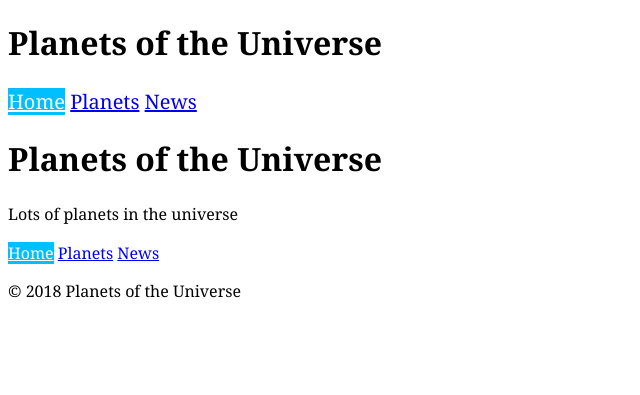
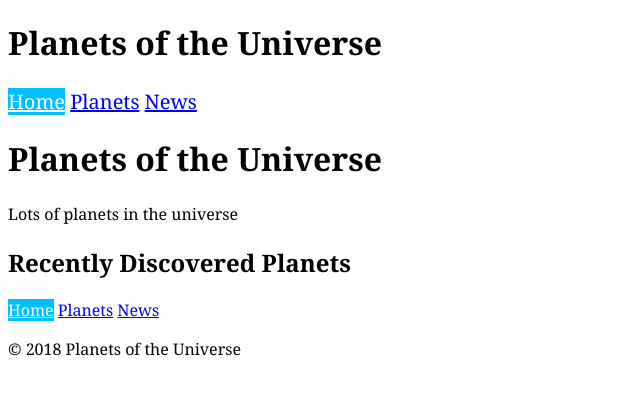
Before and after one commit to mcleangm/planets-of-the-universe, a Jekyll site: the page built from index.html, in a window 1280 px wide. Shown: the top 395 px of the page, without its empty margins (0-640 px from the left). Built offline with Jekyll 4.4.1, drawn with Linux system fonts in a browser that asks for light colours; Markdown is read by kramdown in place of the engine named in the settings.

Commit message:
Add recently-discovered planets to index/home page

```diff
--- a/index.html
+++ b/index.html
@@ -5,3 +5,14 @@ layout: default
 <p>
   Lots of planets in the universe
 </p>
+
+<h2>Recently Discovered Planets</h2>
+
+<ul>
+	{% for news in site.categories.recently-discovered limit:2 %}
+	<li>
+		<a href="">{{news.title}}</a>
+		<p>{{news.meta}}</p>
+	</li>
+	{% endfor %}
+</ul>
```
